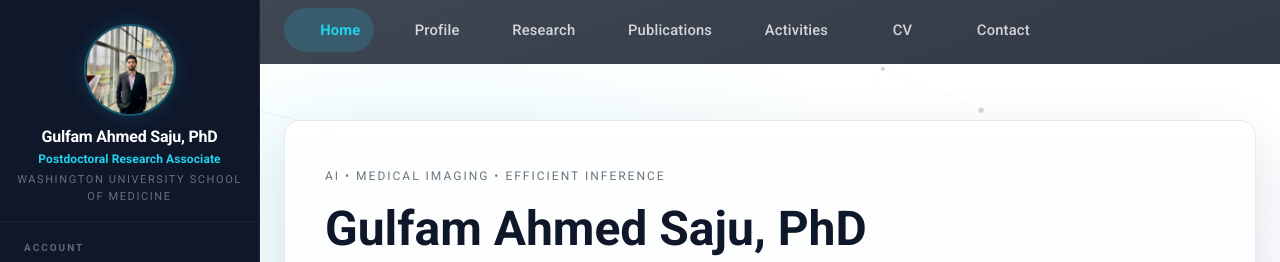
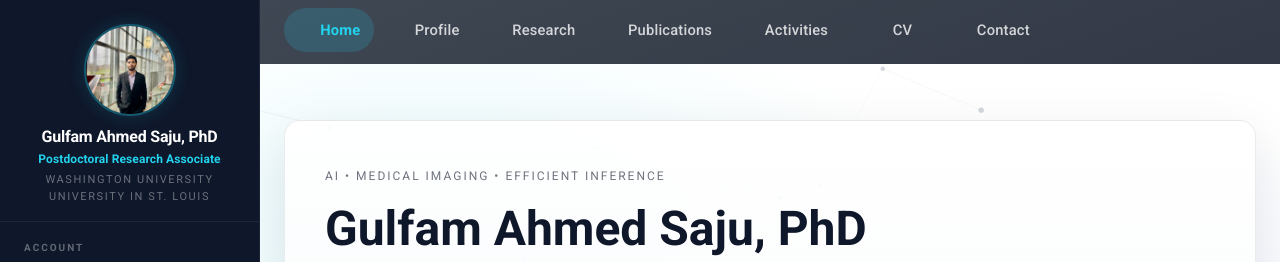
Before and after one commit to gulfam7/gulfam7.github.io, a React (Vite) app: page / in a window 1280 px wide. Shown: the top 262 px of the page. Built offline with nearby package versions, Linux system fonts and the light colour scheme; some icons are missing.

Commit message:
Update organization name and add institute to user

```diff
--- a/src/components/Sidebar.jsx
+++ b/src/components/Sidebar.jsx
@@ -33,7 +33,8 @@ export const collapsedWidth = 84;
 const user = {
   name: 'Gulfam Ahmed Saju, PhD',
   title: 'Postdoctoral Research Associate',
-  org: 'Washington University School of Medicine',
+  org: 'Washington University University in St. Louis',
+  institute: 'Mallinckrodt Institute of Radiology',
   email: 'gsaju@wustl.edu',
   loc: 'St. Louis, MO',
   img: profilePic,
```
